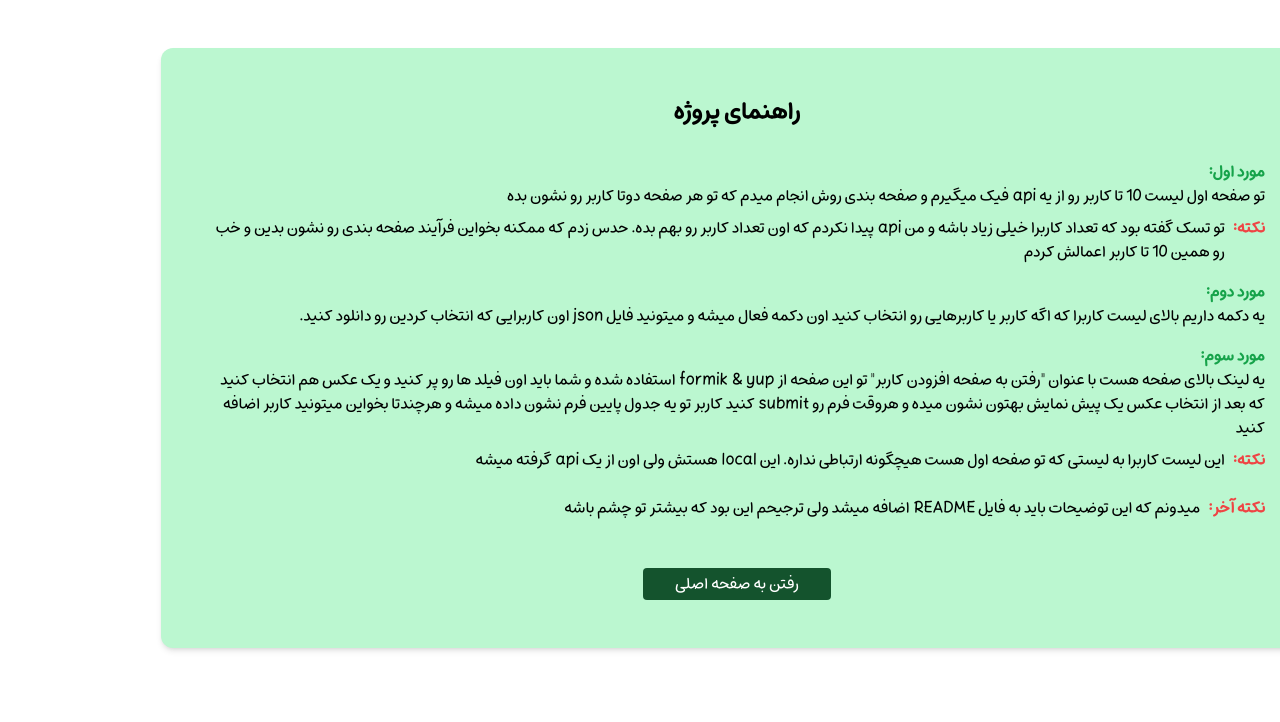
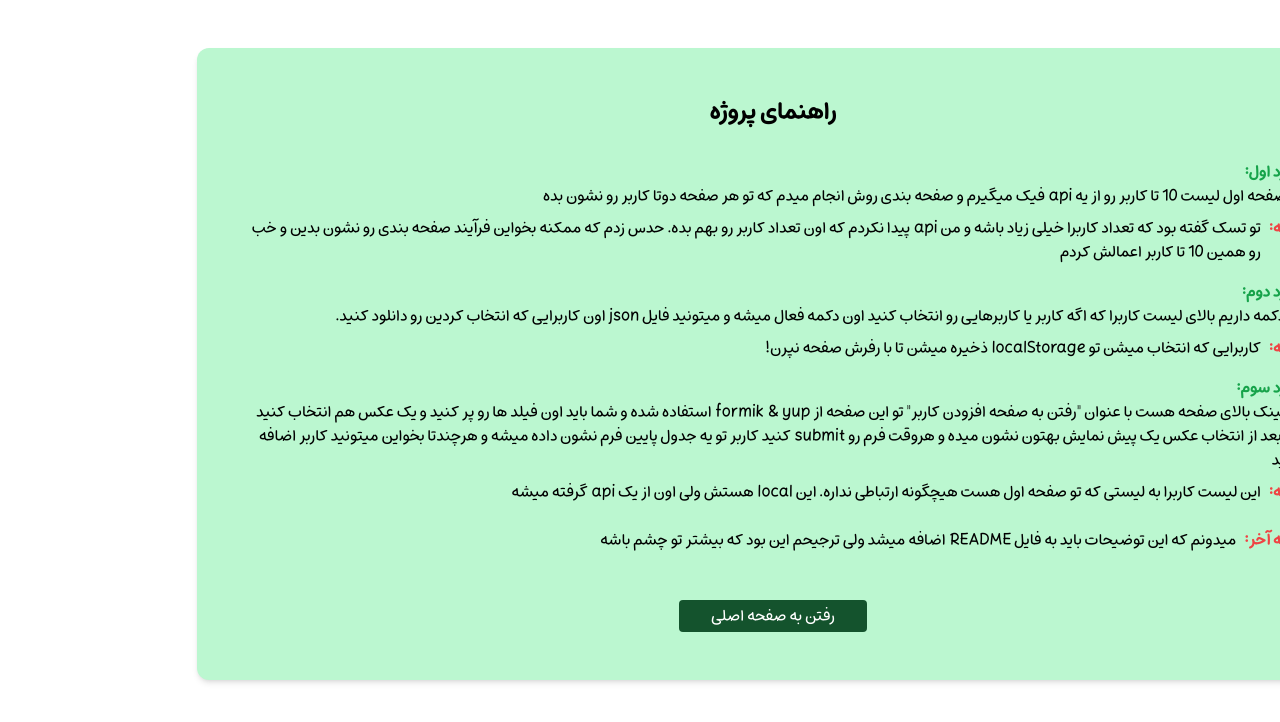
Before and after one commit to Niloofar-Palvaneh/mapra_task, a Next.js app: page /moreInfo in a window 1280 px wide. Shown: the top 722 px of the page. Built offline with nearby package versions, Linux system fonts and the light colour scheme.

Commit message:
update more info

```diff
--- a/src/app/moreInfo/page.jsx
+++ b/src/app/moreInfo/page.jsx
@@ -24,6 +24,12 @@ function MoreInfo() {
                             <p className='text-green-600 font-bold'>مورد دوم:</p>
                             <p>
                                 یه دکمه داریم بالای لیست کاربرا که اگه کاربر یا کاربرهایی رو انتخاب کنید اون دکمه فعال میشه و میتونید فایل json اون کاربرایی که انتخاب کردین رو دانلود کنید.
+                            </p>
+                        </div>
+                        <div className='flex gap-2 mt-2'>
+                            <p className='text-red-500 font-bold'>نکته:</p>
+                            <p>
+                              کاربرایی که انتخاب میشن تو localStorage ذخیره میشن تا با رفرش صفحه نپرن!
                             </p>
                         </div>
                     </div>
```
